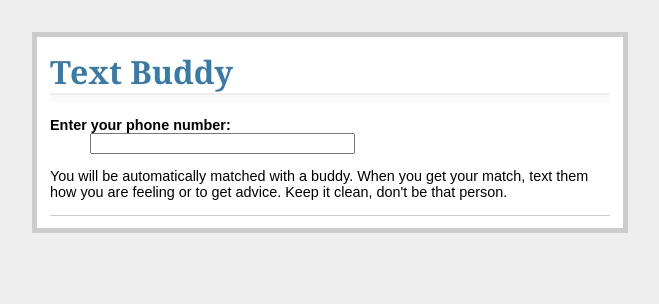
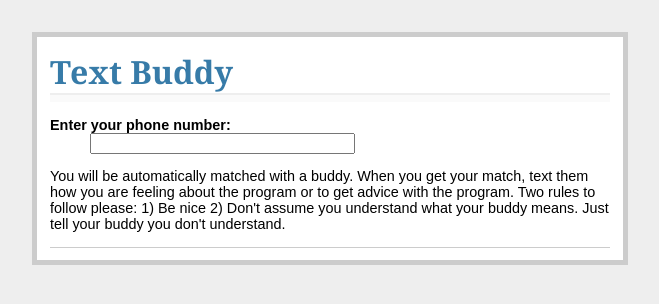
Before and after one commit to andyhull/janApp, a Flask app: page / in a window 1280 px wide. Shown: the top 304 px of the page, without its empty margins (310-969 px from the left). Run offline with Flask 2, Linux system fonts and the light colour scheme; data that the repository does not hold is empty.

Commit message:
adding text update

```diff
--- a/smsbuddy/app.py
+++ b/smsbuddy/app.py
@@ -6,18 +6,13 @@ from flask import Flask, request, session, g, redirect, url_for, abort, render_t
 from flask_sqlalchemy import SQLAlchemy
 from models import Numbers
 from twilio.rest import TwilioRestClient
-# from config import account_sid, auth_token, twilio_number
+
 DEBUG = True
 SECRET_KEY = 'development key'
 
 app = Flask(__name__)
 app.config.from_object(__name__)
 app.config.from_envvar('FLASKR_SETTINGS', silent=True)
-
-#DB replacement for testing Twilio
-loner = None
-numbers = []
-convos = {}
 
 @app.teardown_request
 def shutdown_session(exception=None):
@@ -53,7 +48,7 @@ def add_entry():
             send_sms(newBud.phone, body)
             return redirect(url_for('index'))
         else:
-            body = "Thanks for signing up! We're still waiting to match you. Sorry about that!"
+            body = "Thanks for signing up! We're still waiting to match you. We'll contact you when we get a match, usually in a day or two."
             send_sms(newPhone, body)
             return redirect(url_for('index'))
 
@@ -81,7 +76,7 @@ def add_entry_text(newNumber):
         send_sms(newPhone, body)
         send_sms(newBud.phone, body)
     else:
-        body = "Thanks for signing up! We're still waiting to match you. Sorry about that!"
+        body = "Thanks for signing up! We're still waiting to match you. We'll contact you when we get a match, usually in a day or two."
         send_sms(newPhone, body)
 
 @app.route('/receiver', methods=['GET', 'POST'])
@@ -102,8 +97,7 @@ def receiver():
     if partner:
         send_sms(partner, body)
     else:
-        send_sms(from_number, "Thanks for signing up! We're still waiting to match you. Sorry about that!")
-    app.logger.debug('From: %s \nPartner: %s \nloner: %s \n convos: %s' % (from_number, partner, loner, convos))
+        send_sms(from_number, "Thanks for signing up! We're still waiting to match you. We'll contact you when we get a match, usually in a day or two.")
     return 'Text me: 510-213-6505'
 
 def initiate_number(number):
--- a/smsbuddy/models.py
+++ b/smsbuddy/models.py
@@ -12,4 +12,4 @@ class Numbers(Base):
         self.buddy = buddy
 
     def __repr__(self):
-        return '<Phone %r> buddy %r' % (self.phone, self.buddy)
+        return 'Phone: %r Buddy: %r' % (self.phone, self.buddy)
--- a/smsbuddy/templates/show_entries.html
+++ b/smsbuddy/templates/show_entries.html
@@ -5,7 +5,7 @@
       <dt>Enter your phone number:
       <dd><input type=text size=30 name=phone>
     </dl>
-    <p>You will be automatically matched with a buddy. When you get your match, text them how you are feeling or to get advice. Keep it clean, don't be that person. </p>
+    <p>You will be automatically matched with a buddy. When you get your match, text them how you are feeling about the program or to get advice with the program. Two rules to follow please: 1) Be nice 2) Don't assume you understand what your buddy means. Just tell your buddy you don't understand.</p>
   </form>
   <ul class=entries>
   {% for entry in entries %}
```
